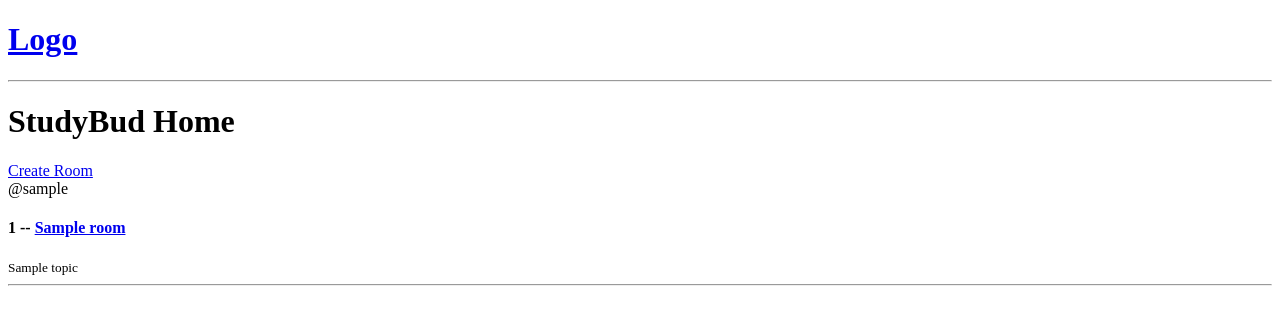
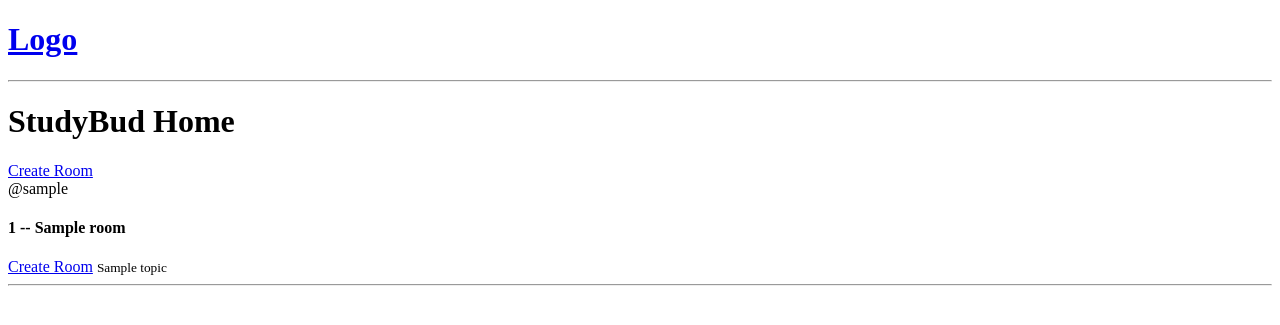
Before and after one commit to Closdlgdo/StudyBud, a Django app: template studybud1/templates/home.html in a window 1280 px wide. Shown: the top 325 px of the page. Run offline with Django 5.2, Linux system fonts and the light colour scheme; the template is opened without the code that fills it: values that come from a table or form of the project are taken from there, others are empty; tables that the repository leaves empty hold one stand-in row (values such as "Sample post").

Commit message:
We are creating a discord-like application with Python Django thanks to: Dennis Ivy from Python Django 7 Hour Course on YT

```diff
--- a/studybud1/base/templates/base/room_form.html
+++ b/studybud1/base/templates/base/room_form.html
@@ -1,7 +1,7 @@
 {% extends "main.html" %}
 
 
-{% content block %}
+{% block content %}
 
 <div>
     <form method="post" action="">
--- a/studybud1/templates/home.html
+++ b/studybud1/templates/home.html
@@ -10,12 +10,13 @@
 
     <div>
         {% for room in rooms %}
-            <div>
-                <span>@{{room.host.username}}</span>
-                <h4>{{room.id}} -- <a href="{% url 'room' room.id %}">{{room.name}}</a></h4>
-                <small>{{room.topic.name}}</small>
-                <hr>
-            </div>
+        <div>
+            <span>@{{room.host.username}}</span>
+            <h4>{{room.id}} -- {{room.name}}</h4>
+            <a href="{% url 'room' room.id %}">Create Room</a>
+            <small>{{room.topic.name}}</small>
+            <hr>
+        </div>
 
         {% endfor %}
     </div>
```
